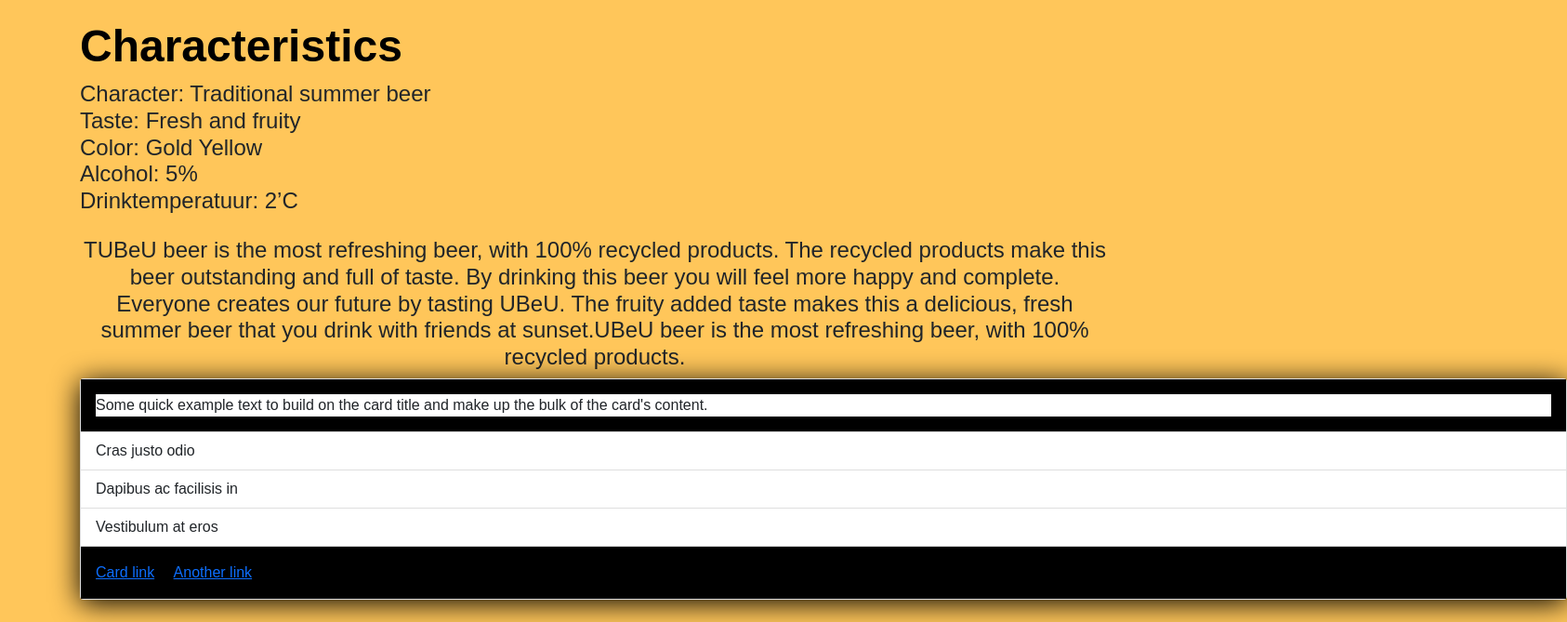
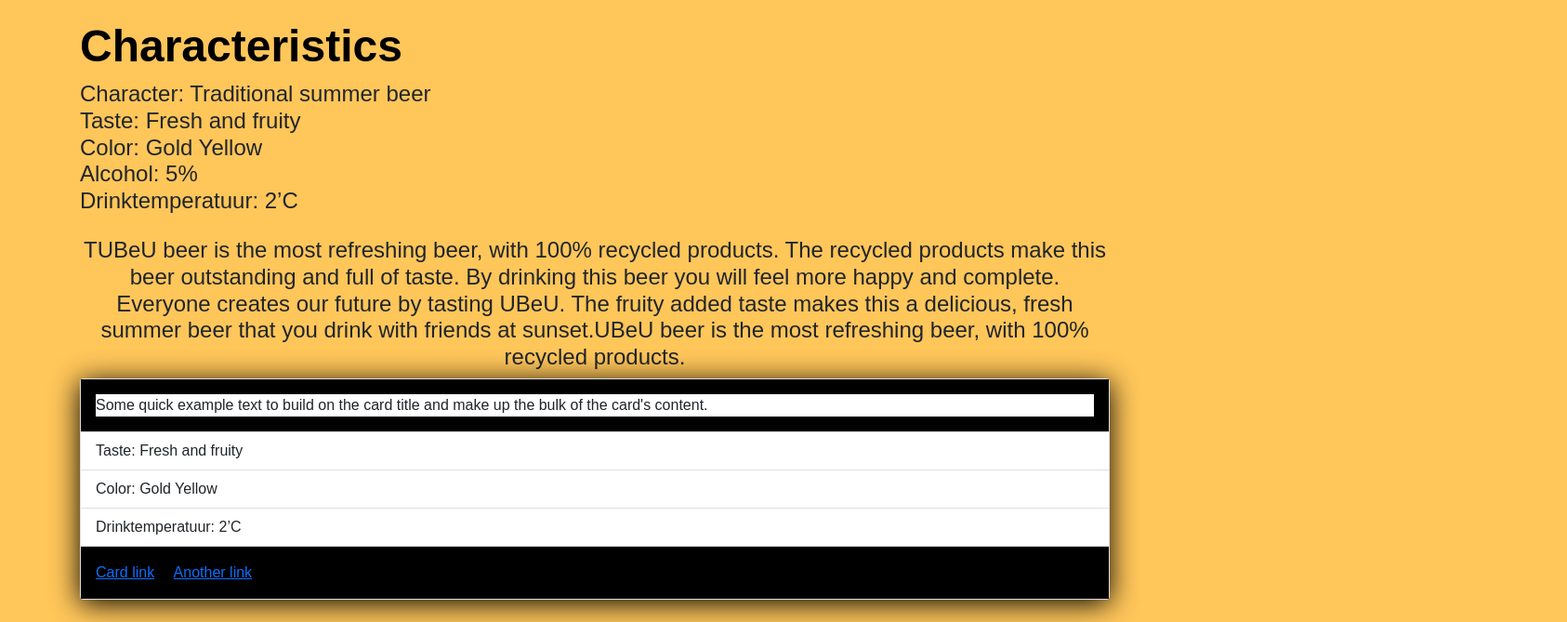
Before and after one commit to MaximeSchurgers/UbeU, a plain HTML site: page products.html in a window 1280 px wide. Shown: the part 1767-2436 px from the top of the page at 93% size, 1686 px wide, since content can reach past the window. Drawn offline with nearby package versions, Linux system fonts and the light colour scheme; a web font is replaced by a local one.

Commit message:
Update products.html

```diff
--- a/products.html
+++ b/products.html
@@ -127,14 +127,14 @@
                   </h4>
 	<h4 class="regulartext mt-4 text-center">TUBeU beer is the most refreshing beer, with 100% recycled products. The recycled products make this beer outstanding and full of taste. By drinking this beer you will feel more happy and complete. Everyone creates our future by tasting UBeU. The fruity added taste makes this a delicious, fresh summer beer that you drink with friends at sunset.UBeU beer is the most refreshing beer, with 100% recycled products. </h4>
 
-	<div class="card product" style="width: 100rem;">
-  <div class="card-body">
+	<div class="card product" style="width: 20000;">
+  <div class="card-body ">
     <p class="card-text">Some quick example text to build on the card title and make up the bulk of the card's content.</p>
   </div>
   <ul class="list-group list-group-flush">
-    <li class="list-group-item">Cras justo odio</li>
-    <li class="list-group-item">Dapibus ac facilisis in</li>
-    <li class="list-group-item">Vestibulum at eros</li>
+    <li class="list-group-item">Taste: Fresh and fruity</li>
+    <li class="list-group-item">Color: Gold Yellow</li>
+    <li class="list-group-item">Drinktemperatuur: 2’C</li>
   </ul>
   <div class="card-body">
     <a href="#" class="card-link">Card link</a>
```
